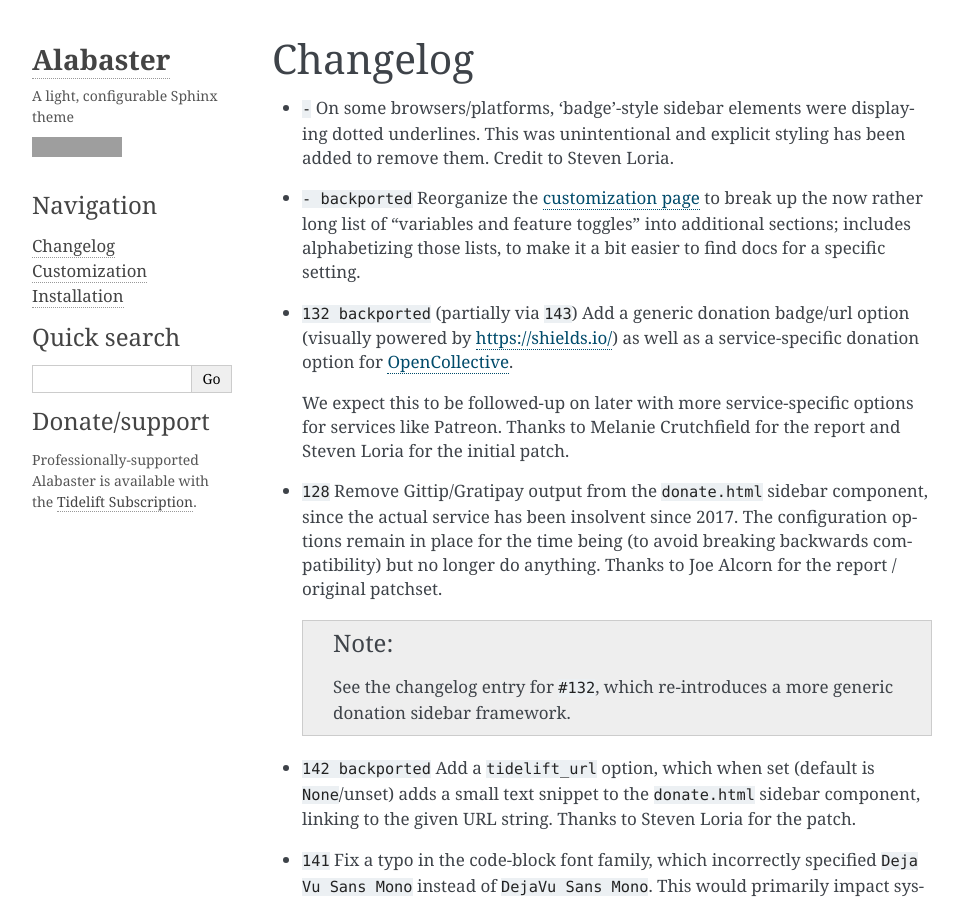
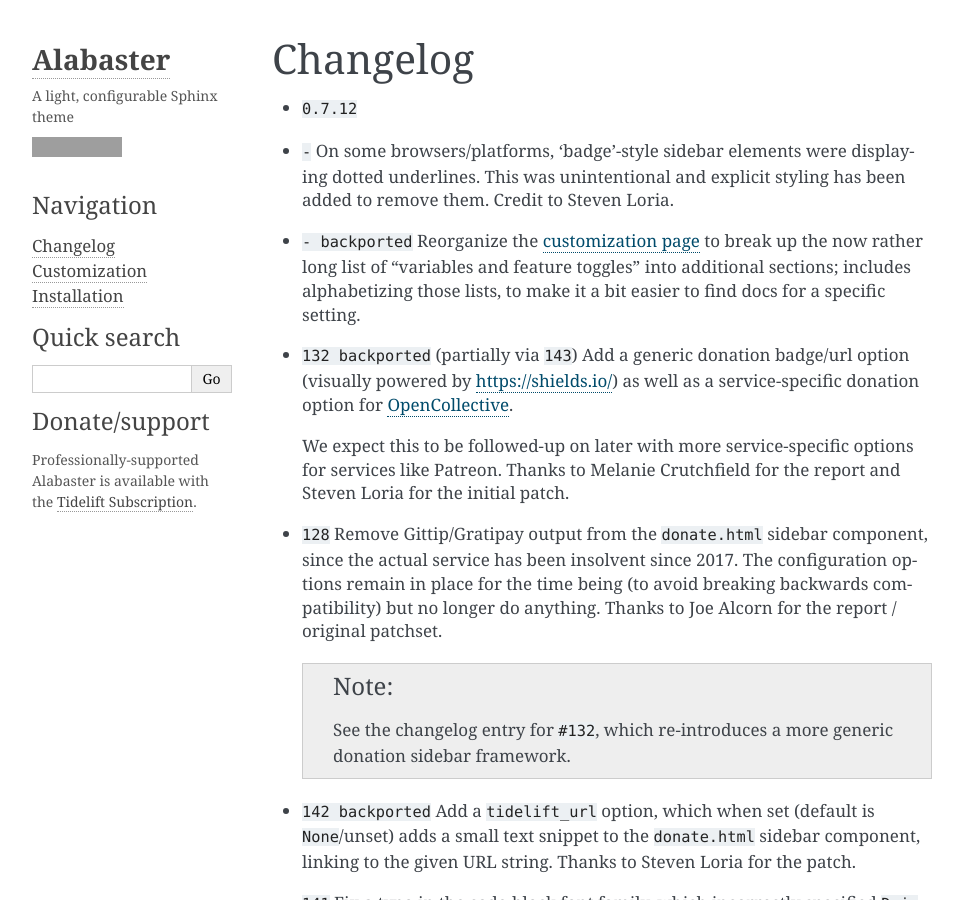
Before and after one commit to sphinx-doc/alabaster, a Sphinx documentation site: the page built from docs/changelog.rst, in a window 1280 px wide and 900 px high. Shown: the whole window, without its empty margins (148-1111 px from the left). Built offline with Sphinx 7.4.7, drawn with Linux system fonts in a browser that asks for light colours; cross-references to code outside the pages are shown as plain code; grey boxes are pictures that could not be loaded.

Commit message:
Cut 0.7.12

```diff
--- a/docs/changelog.rst
+++ b/docs/changelog.rst
@@ -2,6 +2,7 @@
 Changelog
 =========
 
+- :release:`0.7.12 <2018-10-02>`
 - :bug:`-` On some browsers/platforms, 'badge'-style sidebar elements were
   displaying dotted underlines. This was unintentional and explicit styling has
   been added to remove them. Credit to Steven Loria.
```
